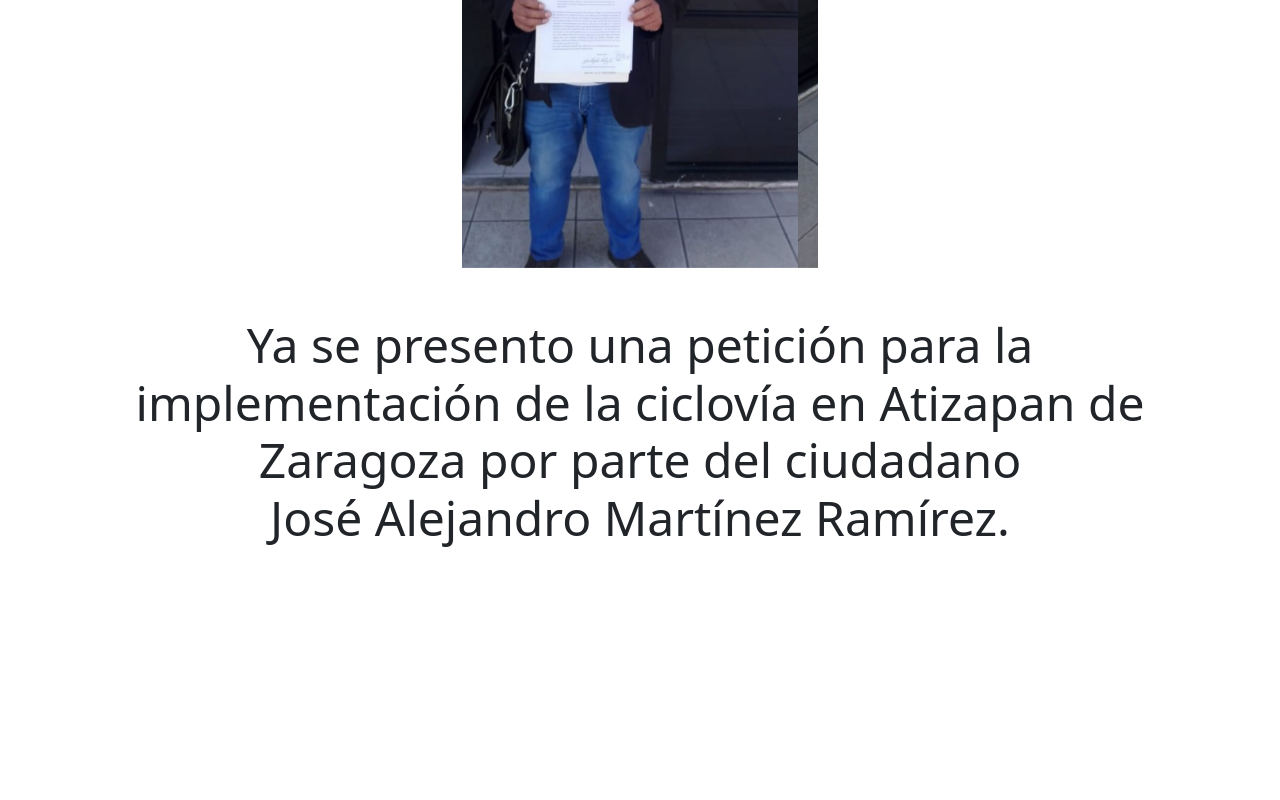
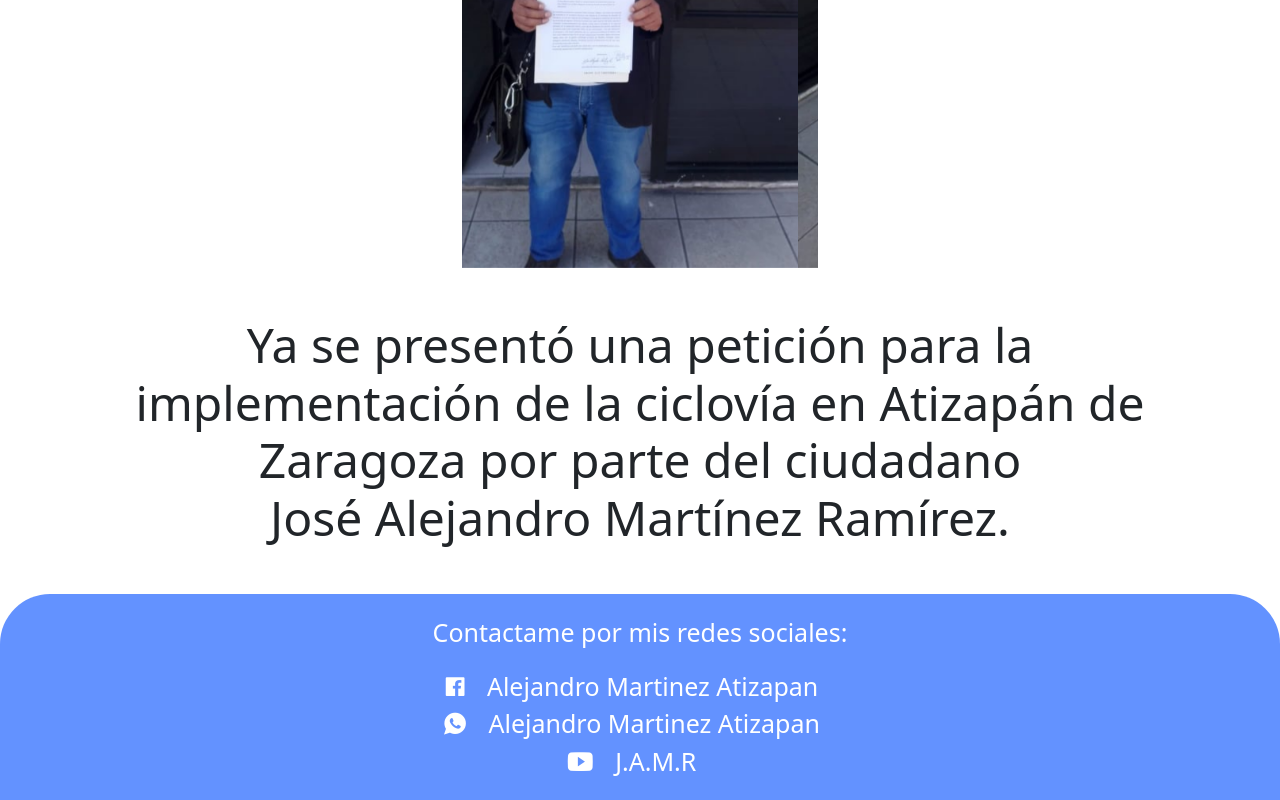
Before and after one commit to alkcode/alkcode.github.io, a plain HTML site: page ciclovia-atizapan/index.html in a window 1280 px wide. Shown: the part 2768-3568 px from the top of the page. Before the commit the page ends 3362 px from the top, so only its background shows below. Drawn offline with nearby package versions, Linux system fonts and the light colour scheme.

Commit message:
footer
se agrego el footer

```diff
--- a/ciclovia-atizapan/css/style.css
+++ b/ciclovia-atizapan/css/style.css
@@ -65,30 +65,42 @@
     }
   }
 
-  .pic-ctn {
-    position: relative;
-    width: 100%;
-    height: 300px;
-    margin-top: 15vh;
+
+.footer{
+    background-color: var(--main-color);
+    padding: 20px 10px;
+    color: #fff;
+    border-top-left-radius: 50px;
+    border-top-right-radius: 50px;
 }
 
-  .pic-ctn > img {
-    position: absolute;
-    top: 0;
-    left: calc(50% - 100px);
-    opacity: 0;
-    animation: display 10s infinite;
+.footer .txt_redes{
+  font-size: 25px;
 }
 
-  img:nth-child(2) {
-    animation-delay: 2s;
+.footer .link_redes{
+    font-size: 25px;
+    text-decoration: none;
+
 }
-  img:nth-child(3) {
-    animation-delay: 4s;
+
+.footer .link_redes .facebook a{
+
+  text-decoration: none;
+  color: #fff;
+
 }
-  img:nth-child(4) {
-    animation-delay: 6s;
+
+.footer .link_redes .whatsapp a{
+
+  text-decoration: none;
+  color: #fff;
+
 }
-  img:nth-child(5) {
-    animation-delay: 8s;
+
+.footer .link_redes .youtube a{
+
+  text-decoration: none;
+  color: #fff;
+
 }
--- a/ciclovia-atizapan/index.html
+++ b/ciclovia-atizapan/index.html
@@ -9,6 +9,7 @@
         integrity="sha384-1BmE4kWBq78iYhFldvKuhfTAU6auU8tT94WrHftjDbrCEXSU1oBoqyl2QvZ6jIW3" crossorigin="anonymous">
     <link rel="stylesheet" href="https://cdnjs.cloudflare.com/ajax/libs/animate.css/4.1.1/animate.min.css" />
     <link rel="stylesheet" href="./css/style.css">
+    <link href="https://unpkg.com/ionicons@4.5.10-0/dist/css/ionicons.min.css" rel="stylesheet">
     <title>Ciclovía Atizapán de Zaragoza</title>
 </head>
 
@@ -54,7 +55,7 @@
             <div class="col-md-4">
                 <img src="./images/undraw_biking_kc-4-f.svg" class="img-fluid">
                 <p class="text-center pt-3">
-                    Una vida mas tranquila
+                    Una vida más tranquila
                 </p>
             </div>
         </div>
@@ -63,18 +64,18 @@
     <!-- Antecedentes -->
 
     <div class="container mt-5">
-        <h2 class="text-center">Pero ¿La construcción de una ciclovía es buena opción?</h2>
+        <h2 class="text-center">Pero, ¿La construcción de una ciclovía es buena opción?</h2>
         <div class="row mt-5">
             <div class="col-md-6 mb-5">
                 <p class="txt-1 mt-5">Primero recordemos que estamos en una situación de pandemia por lo cual es algo
                     confuso
                     si realmente es viable hacerla, pero si volteamos a ver en otras partes del mundo, se estan creando
-                    para redicir el riesgo de contagio. Paises como Alemania lo implementarion a mitad de pandemia, por
+                    para reducir el riesgo de contagio. Paises como Alemania lo implementarón a mitad de pandemia, por
                     ejemplo.
                 </p>
                 <a class="btn btn-outline-primary" class="text-center" target="_blank"
                     href="https://www.dw.com/es/alemania-se-sube-a-la-bicicleta-en-la-pandemia/a-57762417">Ver el
-                    articulo</a>
+                    artículo</a>
             </div>
             <div class="col-md-6 mb-5">
                 <iframe src="https://www.dw.com/es/alemania-se-sube-a-la-bicicleta-en-la-pandemia/a-57762417"
@@ -85,11 +86,11 @@
             </div>
             <div class="col-md-6 mt-5">
                 <p class="txt-2">Los cuidadanos del municipio se han manifestado para exigirle al gobernador en turno la
-                    implementación de
-                    una ciclovía. </p>
+                    implementación deuna ciclovía.
+                </p>
                 <a class="btn btn-outline-primary"
                     href="https://radioytvmexiquense.mx/index.php/2020/07/05/ruedan-de-atizapan-a-naucalpan-para-pedir-mas-ciclovias/?fbclid=IwAR1sOO1xzRqaLZDFgUX_oVXHLLaI7UmRtL5pzrCwaEx5Od8xx-Qju5-6Dak"
-                    target="_blank">Ver el articulo</a>
+                    target="_blank">Ver el artículo</a>
             </div>
         </div>
     </div>
@@ -126,9 +127,33 @@
         </div>
 
         <div class="container mb-5">
-            <p class="text-center display-5">Ya se presento una petición para la implementación de la ciclovía en
-                Atizapan de Zaragoza por parte del ciudadano <br> José Alejandro Martínez Ramírez.
+            <p class="text-center display-5">Ya se presentó una petición para la implementación de la ciclovía en
+                Atizapán de Zaragoza por parte del ciudadano <br> José Alejandro Martínez Ramírez.
             </p>
+
+        </div>
+
+    </div>
+
+    <div class="container-fluid footer mt-5">
+        <p class="text-center txt_redes">Contactame por mis redes sociales:</p>
+
+        <div class="container text-center link_redes">
+            <div class="facebook">
+                <a href="https://www.facebook.com/alejandro.martinezatizapan" target="_blank"><i class="icon ion-logo-facebook"></i> <span class="mx-3">Alejandro Martinez Atizapan</span></a>
+            </div>
+            <div class="whatsapp">
+                <a href="https://api.whatsapp.com/send?phone=+525537374754&text=Hola, Nececito mas informacion!" target="_blank"><i class="icon ion-logo-whatsapp"></i> <span class="mx-3">Alejandro Martinez Atizapan</span></a>
+            </div>
+            <div class="youtube">
+                <a href="https://www.youtube.com/channel/UCV8yZwJJ1RI85LU57i01vsg" target="_blank"><i class="icon ion-logo-youtube"></i> <span class="mx-3">J.A.M.R</span></a>
+            </div>
+            <!-- <div class="">
+                <a href=""><i class="icon ion-logo-facebook"></i></a>
+            </div>
+            <div class="">
+                <a href=""><i class="icon ion-logo-facebook"></i></a>
+            </div> -->
 
         </div>
 
```
Also changed, not shown: mapas-app/index.html (+1 -1 lines). Lines whose indentation alone changed are shown as unchanged.
